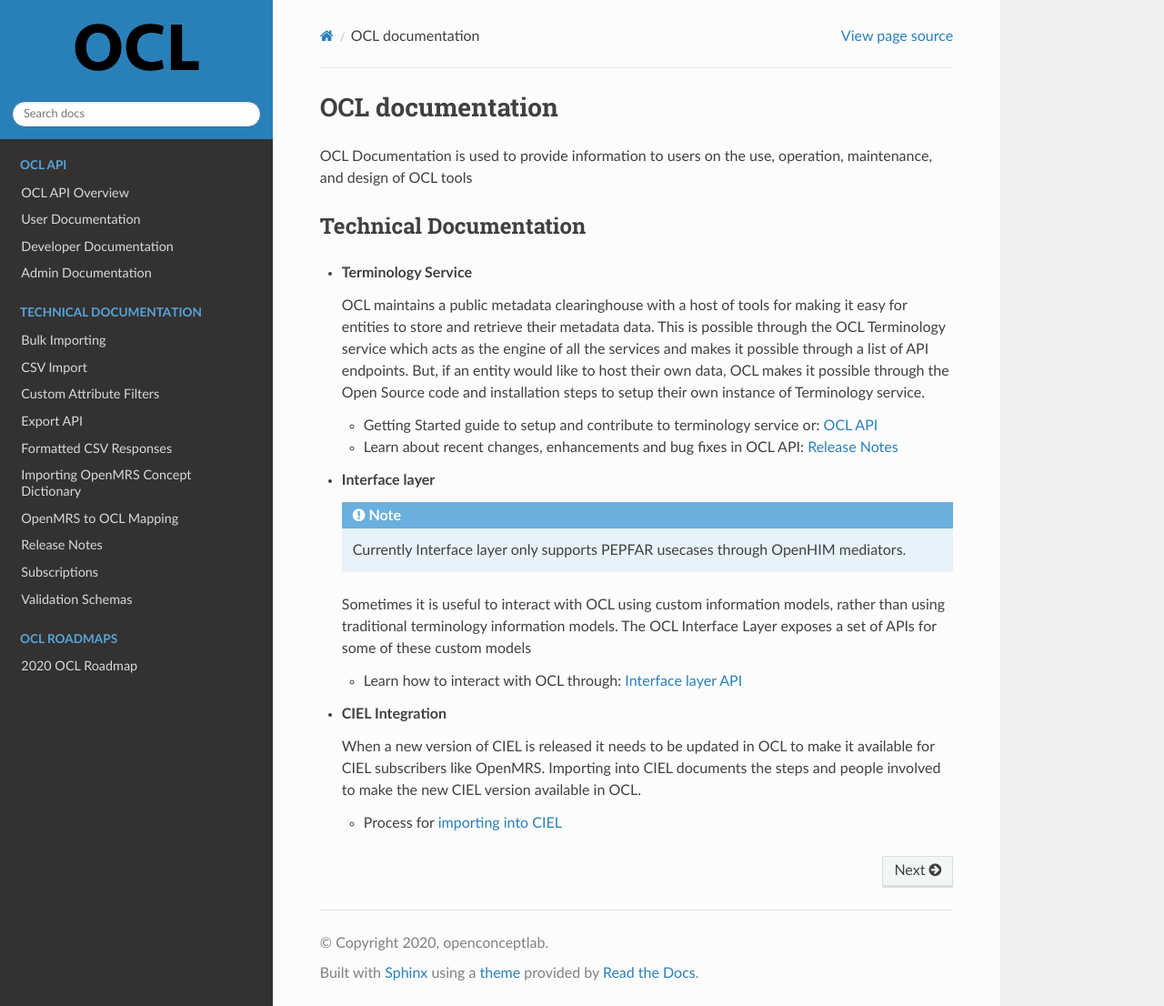
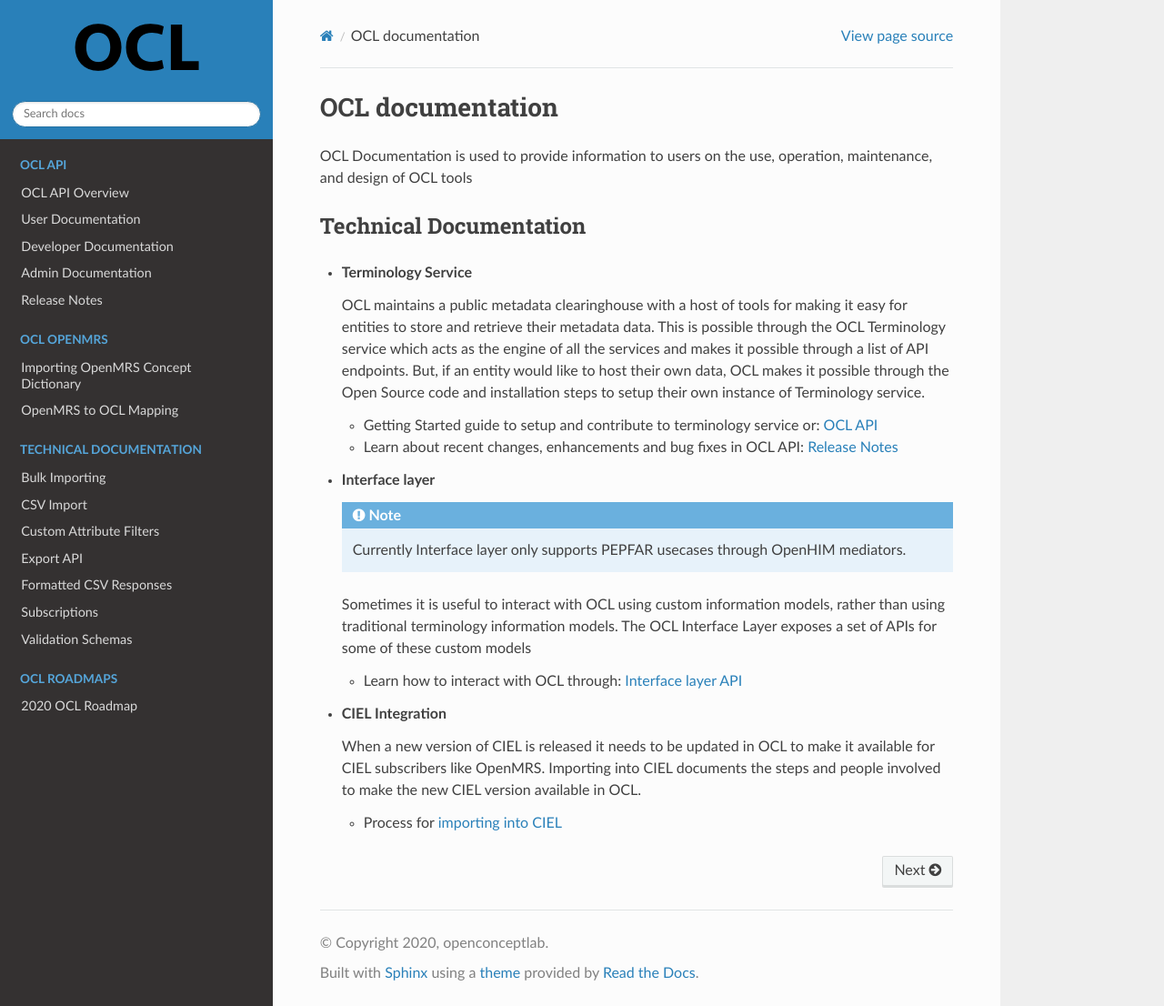
Before and after one commit to OpenConceptLab/ocl-docs, a Sphinx documentation site: the page built from docs/source/index.rst, in a window 1280 px wide and 1106 px high. Shown: the whole window at 91% size. Built offline with Sphinx 7.4.7 and the Read the Docs theme 2.0.0, drawn with Linux system fonts in a browser that asks for light colours; some of the changed lines change nothing that is shown.

Commit message:
organizing ocl openmrs and release docs

```diff
--- a/docs/source/index.rst
+++ b/docs/source/index.rst
@@ -13,7 +13,7 @@ Technical Documentation
   * Getting Started guide to setup and contribute to terminology service or:
     :doc:`OCL API </oclapi/developer/gettingstarted>`
   * Learn about recent changes, enhancements and bug fixes in OCL API:
-    :doc:`Release Notes </technical/releases>`
+    :doc:`Release Notes </oclapi/releases>`
 
 * **Interface layer**
 
@@ -42,7 +42,15 @@ Technical Documentation
    oclapi/user/index
    oclapi/developer/index
    oclapi/admin/index
+   oclapi/releases
 
+.. toctree::
+   :maxdepth: 2
+   :hidden:
+   :caption: OCL OpenMRS
+
+   oclomrs/importingopenmrsconceptdictionary
+   oclomrs/openmrstooclmapping
 
 .. toctree::
    :maxdepth: 3
@@ -54,9 +62,6 @@ Technical Documentation
    technical/customattributefilters
    technical/exportapi
    technical/formattedcsvresponses
-   technical/importingopenmrsconceptdictionary
-   technical/openmrstooclmapping
-   technical/releases
    technical/subscriptions
    technical/validationschemas
 
```
Also changed, not shown: docs/source/oclapi/releases.md (renamed from docs/source/technical/releases.md), docs/source/oclomrs/importingopenmrsconceptdictionary.md (renamed from docs/source/technical/importingopenmrsconceptdictionary.md), docs/source/oclomrs/openmrstooclmapping.md (renamed from docs/source/technical/openmrstooclmapping.md).
